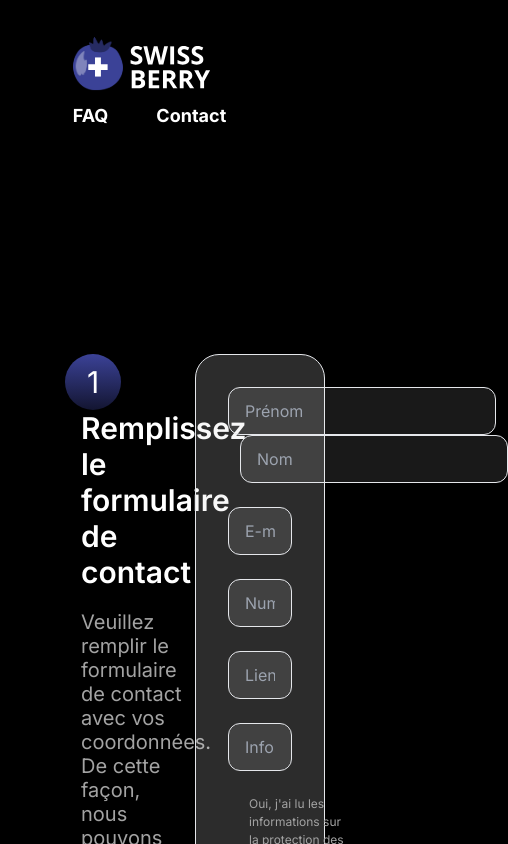
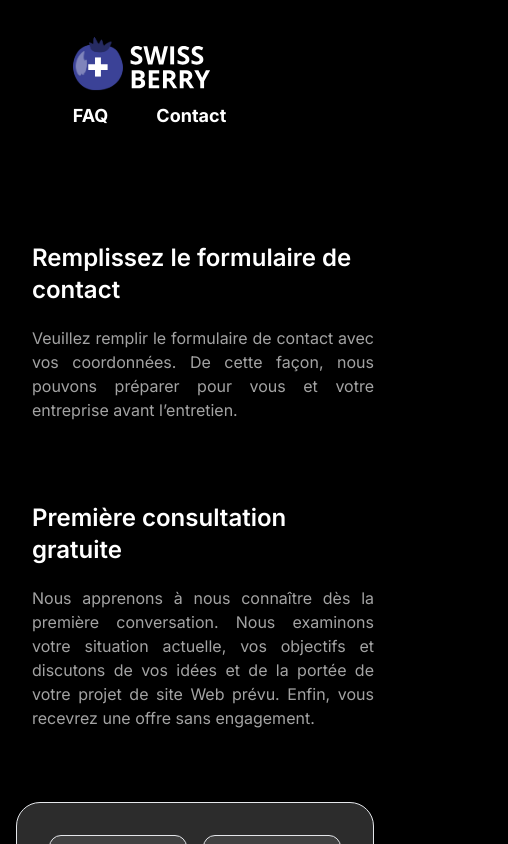
Before and after one commit to anthohn/swiss-berry, a Next.js app: page /contact in a window 390 px wide. Shown: the top 844 px of the page, 508 px wide, since content can reach past the window. Built offline with nearby package versions, Linux system fonts and the light colour scheme.

Commit message:
responsive contact form

```diff
--- a/app/contact/ContactForm.tsx
+++ b/app/contact/ContactForm.tsx
@@ -38,9 +38,9 @@ export default function ContactForm() {
                     await handleSubmit(formData);
                 }}
             >
-                <div className="flex flex-wrap justify-between space-x-3">
+                <div className="flex flex-row justify-between space-x-4">
                     <input
-                        className="flex-grow h-12 border bg-[#EEEEEE] bg-opacity-10 focus:outline-none px-4 rounded-xl"
+                        className="px-4 h-12 border bg-[#EEEEEE] bg-opacity-10 focus:outline-none w-1/2 rounded-xl"
                         name="senderFirstName"
                         type="text"
                         maxLength={500}
@@ -48,7 +48,7 @@ export default function ContactForm() {
                         autoComplete="off"
                     />
                     <input
-                        className="flex-grow h-12 border bg-[#EEEEEE] bg-opacity-10 focus:outline-none px-4 rounded-xl"
+                        className="px-4 h-12 border bg-[#EEEEEE] bg-opacity-10 focus:outline-none w-1/2 rounded-xl"
                         name="senderLastName"
                         type="text"
                         maxLength={500}
--- a/app/contact/page.tsx
+++ b/app/contact/page.tsx
@@ -3,24 +3,25 @@ import ContactForm from "@/app/contact/ContactForm";
 
 export default function Contact() {
     return (
-            <div className="flex flex-wrap w-8/12 mx-auto mt-48">
-                <div className="w-1/2 flex flex-col space-y-20">
-                    <div className="flex flex-wrap bg-orange-500rounded-lg">
-                        <p className='bg-gradient-to-b from-[#3B4297] to-[#131531] w-14 h-14 rounded-full flex items-center justify-center z-10 text-3xl'>1</p>
-                        <div className="w-10/12 ml-4 flex flex-col space-y-5">
-                            <h3 className="text-3xl font-semibold">Remplissez le formulaire de contact</h3>
-                            <p className="text-[20px] leading-6 text-neutral-400">Veuillez remplir le formulaire de contact avec vos coordonnées. De cette façon, nous pouvons préparer pour vous et votre entreprise avant l’entretien.</p>
+            <div className="flex flex-col space-y-10 lg:space-y-0 lg:flex-row space-x-0 lg:space-x-16 w-full md:w-9/12 lg:w-11/12 xl:w-10/12 2xl:w-8/12 mx-auto my-16 lg:my-48">
+                <div className="w-full lg:w-1/2 flex flex-col space-y-20  p-4 lg:p-0">
+                    <div className="flex flex-wrap justify-center">
+                        <p className='hidden bg-gradient-to-b from-[#3B4297] to-[#131531] w-14 h-14 rounded-full sm:flex items-center justify-center z-10 text-3xl'>1</p>
+                        <div className="flex-grow ml-4 flex flex-col space-y-5 basis-[80%]">
+                            <h3 className="text-2xl md:text-3xl font-semibold">Remplissez le formulaire de contact</h3>
+                            <p className="text-[16px] md:text-[20px] leading-6 text-neutral-400 text-justify">Veuillez remplir le formulaire de contact avec vos coordonnées. De cette façon, nous pouvons préparer pour vous et votre entreprise avant l’entretien.</p>
                         </div>
                     </div>
-                    <div className="flex flex-wrap bg-orange-500rounded-lg">
-                        <p className='bg-gradient-to-b from-[#3B4297] to-[#131531] w-14 h-14 rounded-full flex items-center justify-center z-10 text-3xl'>2</p>
-                        <div className="w-10/12 ml-4 flex flex-col space-y-5">
-                            <h3 className="text-3xl font-semibold">Première consultation gratuite</h3>
-                            <p className="text-[20px] leading-6 text-neutral-400">Nous apprenons à nous connaître dès la première conversation. Nous examinons votre situation actuelle, vos objectifs et discutons de vos idées et de la portée de votre projet de site Web prévu. Enfin, vous recevrez une offre sans engagement.</p>
+                    <div className="flex flex-wrap justify-center">
+                        <p className='hidden bg-gradient-to-b from-[#3B4297] to-[#131531] w-14 h-14 rounded-full sm:flex items-center justify-center z-10 text-3xl'>2</p>
+                        <div className="flex-grow ml-4 flex flex-col space-y-5 basis-[80%]">
+                            <h3 className="text-2xl md:text-3xl font-semibold">Première consultation gratuite</h3>
+                            <p className="text-[16px] md:text-[20px] leading-6 text-neutral-400 text-justify">Nous apprenons à nous connaître dès la première conversation. Nous examinons votre situation actuelle, vos objectifs et discutons de vos idées et de la portée de votre projet de site Web prévu. Enfin, vous recevrez une offre sans engagement.</p>
                         </div>
                     </div>
+
                 </div>
-                <div className="w-1/2">
+                <div className="w-full lg:w-1/2 p-4 lg:p-0">
                     <ContactForm />
                 </div>
             </div>
```
